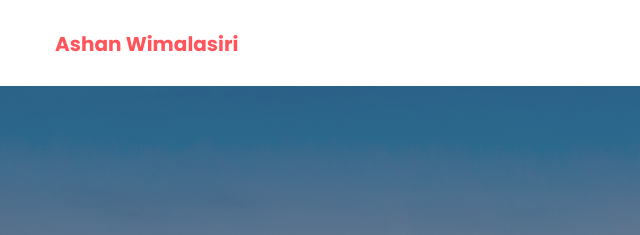
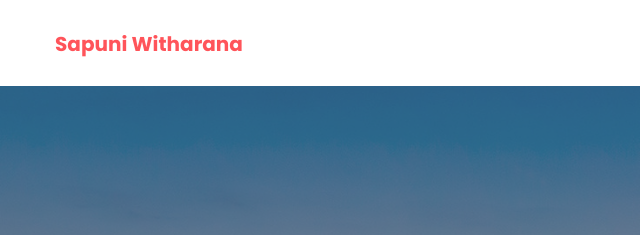
Before and after one commit to spmwitharana/portfolio1, a plain HTML site: page index.html in a window 1280 px wide. Shown: the top 235 px of the page, 0-640 px from the left. Drawn offline with nearby package versions, Linux system fonts and the light colour scheme.

Commit message:
Update index.html

```diff
--- a/index.html
+++ b/index.html
@@ -77,7 +77,7 @@
 			                <button type="button" class="navbar-toggle" data-toggle="collapse" data-target="#navbar-menu">
 			                    <i class="fa fa-bars"></i>
 			                </button>
-			                <a class="navbar-brand" href="index.html"><span>Ashan Wimalasiri</span></a>
+			                <a class="navbar-brand" href="index.html"><span>Sapuni Witharana</span></a>
 
 			            </div><!--/.navbar-header-->
 			            <!-- End Header Navigation -->
```
